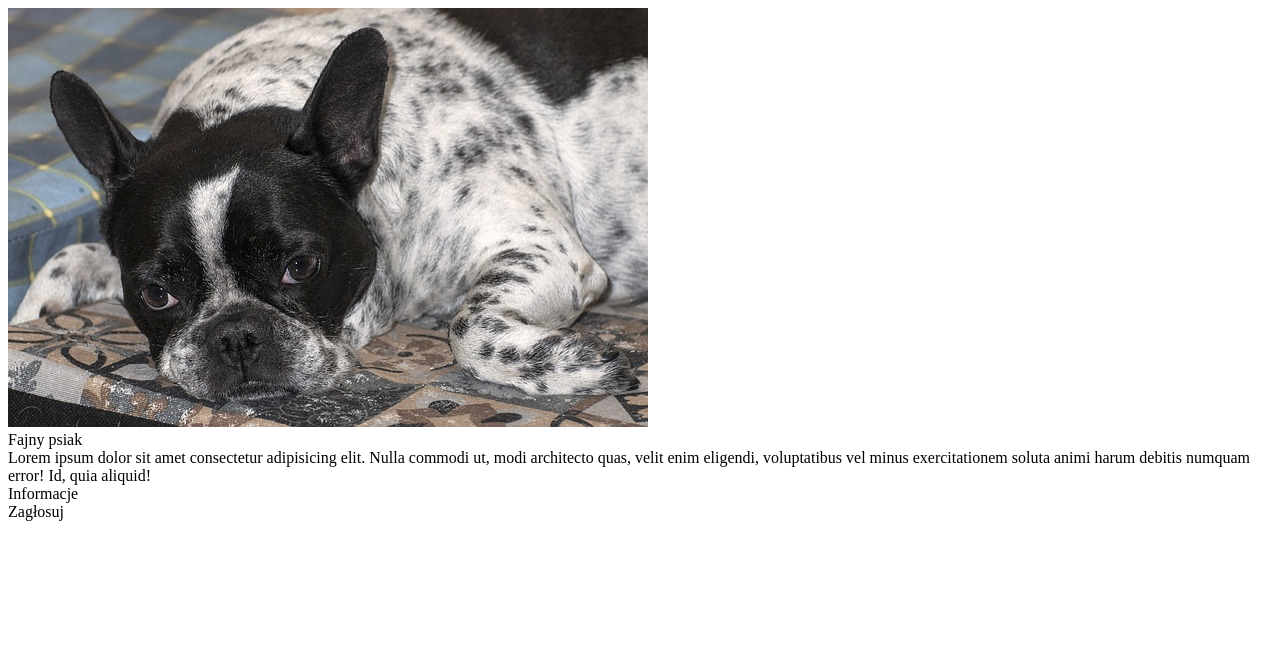
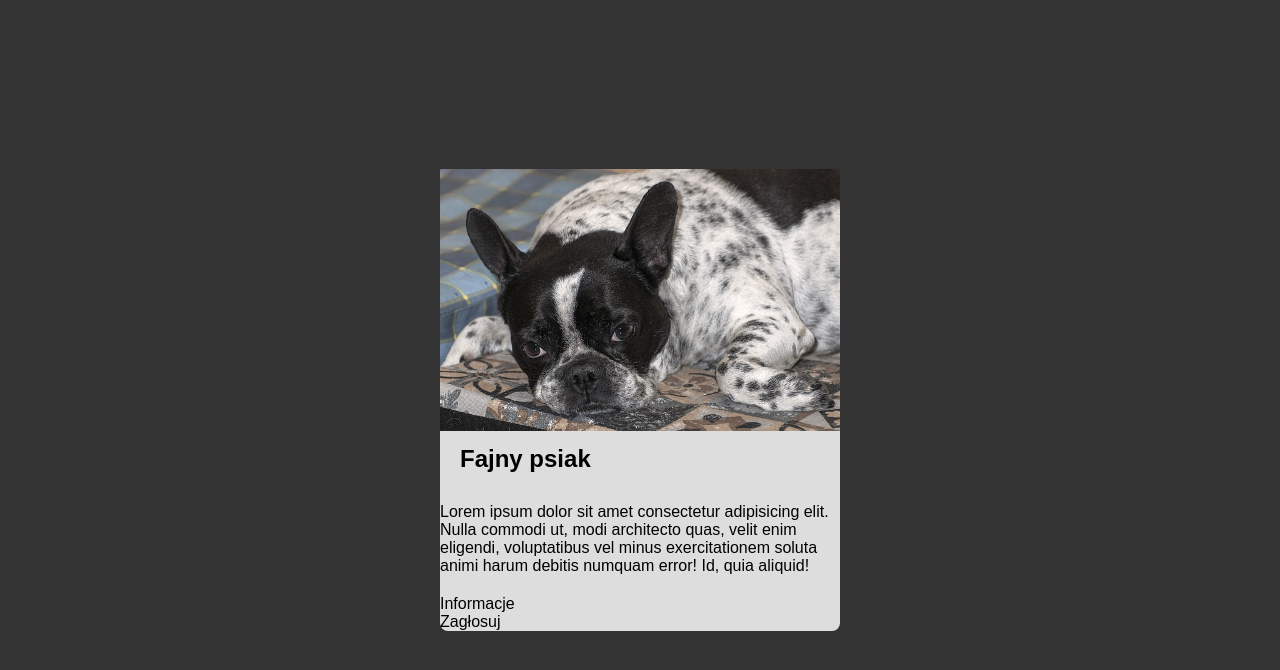
Before and after one commit to Bartol857/bem, a plain HTML site: page index.html in a window 1280 px wide. Drawn offline with Linux system fonts and the light colour scheme.

Commit message:
added css

```diff
--- a/index.html
+++ b/index.html
@@ -4,15 +4,18 @@
     <meta charset="UTF-8">
     <meta http-equiv="X-UA-Compatible" content="IE=edge">
     <meta name="viewport" content="width=device-width, initial-scale=1.0">
+
     <title>BEM</title>
+
+    <link rel="stylesheet" href="css/style.css">
 </head>
 <body>
 
 <div class="card">
     <img src="/img/french-bulldog-3675468_640.jpg" alt="Buldog francuski" class="card__img">
     <div class="card__body">
-        <div class="card__title">Fajny psiak</div>
-        <div class="card__text">Lorem ipsum dolor sit amet consectetur adipisicing elit. Nulla commodi ut, modi architecto quas, velit enim eligendi, voluptatibus vel minus exercitationem soluta animi harum debitis numquam error! Id, quia aliquid!</div>
+        <h2 class="card__title">Fajny psiak</div>
+        <p class="card__text">Lorem ipsum dolor sit amet consectetur adipisicing elit. Nulla commodi ut, modi architecto quas, velit enim eligendi, voluptatibus vel minus exercitationem soluta animi harum debitis numquam error! Id, quia aliquid!</p>
         <div class="card__btns">
             <div class="card__btn">Informacje</div>
             <div class="card__btn card__btn--highlight">Zagłosuj</div>
--- a/sass/style.scss
+++ b/sass/style.scss
@@ -3,3 +3,30 @@
 	margin: 0;
 	padding: 0;
 }
+
+body {
+	display: flex;
+	justify-content: center;
+	align-items: center;
+	height: 100vh;
+	font-family: sans-serif;
+	background-color: #333;
+}
+
+.card {
+	width: 400px;
+	background-color: #ddd;
+	border-radius: 8px;
+
+	&__img {
+		width: 100%;
+	}
+
+	&__body {
+		padding: 10px 20px;
+	}
+
+	&__text {
+		margin: 20px 0;
+	}
+}
```
Also changed, not shown: css/style.css, 1 other file.
